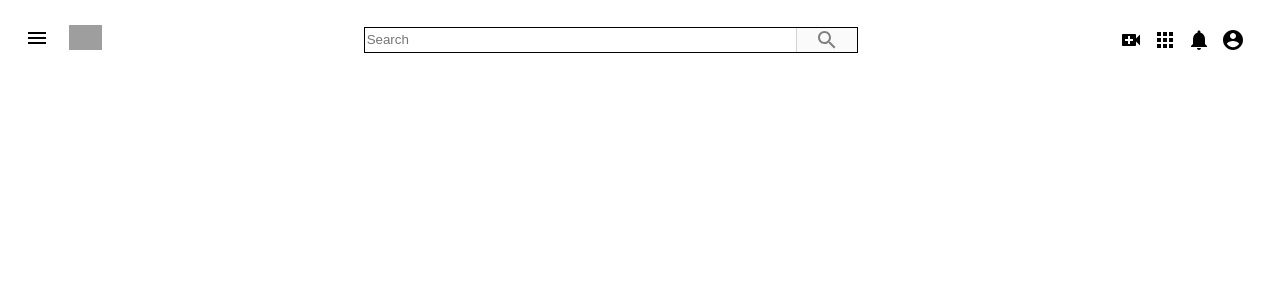
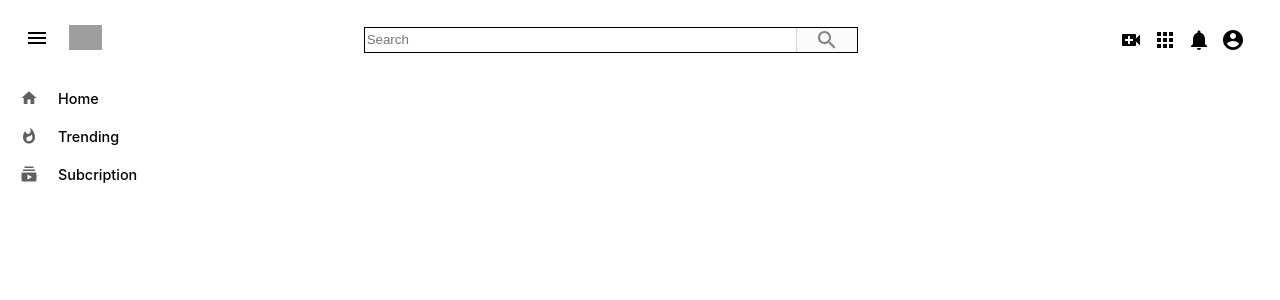
Before and after one commit to abhishekdam/Youtube-clone, a React (Create React App) app: page / in a window 1280 px wide. Shown: the top 300 px of the page. Built offline with nearby package versions, Linux system fonts and the light colour scheme; grey boxes are pictures that could not be loaded.

Commit message:
sidebar half

```diff
--- a/src/App.css
+++ b/src/App.css
@@ -0,0 +1,4 @@
+.app__page{
+  display: flex;
+
+}
--- a/src/App.js
+++ b/src/App.js
@@ -1,13 +1,19 @@
 import "./App.css";
 import Header from "./components/Header";
+import Sidebar from "./components/Sidebar";
+import RecomendedVideo from "./components/RecomendedVideo";
 
 function App() {
   return (
     <div className="App">
       {/* Header */}
       <Header />
-      {/* Sidebar */}
-      {/* Recomended Video */}
+      <div className="app__page">
+        {/* Sidebar */}
+        <Sidebar></Sidebar>
+        {/* Recomended Video */}
+        <RecomendedVideo></RecomendedVideo>
+      </div>
     </div>
   );
 }
--- /dev/null
+++ b/src/components/RecomendedVideo.css
@@ -0,0 +1,3 @@
+.recomendedVideos {
+  flex: 0.8;
+}
--- /dev/null
+++ b/src/components/RecomendedVideo.js
@@ -0,0 +1,12 @@
+import React from 'react'
+import './RecomendedVideo.css'
+
+function RecomendedVideo() {
+    return (
+        <div className="recomendedVideos">
+
+        </div>
+    )
+}
+
+export default RecomendedVideo
--- /dev/null
+++ b/src/components/Sidebar.css
@@ -0,0 +1,3 @@
+.sidebar {
+  flex: 0.2;
+}
--- /dev/null
+++ b/src/components/Sidebar.js
@@ -0,0 +1,18 @@
+import React from "react";
+import "./Sidebar.css";
+import HomeIcon from "@material-ui/icons/Home";
+import WhatshotIcon from '@material-ui/icons/Whatshot';
+import SubscriptionsIcon from '@material-ui/icons/Subscriptions';
+import SidebarRow from "./SidebarRow";
+
+function Sidebar() {
+  return (
+    <div className="sidebar">
+      <SidebarRow Icon={HomeIcon} title="Home"></SidebarRow>
+      <SidebarRow Icon={WhatshotIcon} title="Trending"></SidebarRow>
+      <SidebarRow Icon={SubscriptionsIcon} title="Subcription"></SidebarRow>
+    </div>
+  );
+}
+
+export default Sidebar;
--- /dev/null
+++ b/src/components/SidebarRow.css
@@ -0,0 +1,30 @@
+.sidebarRow {
+  display: flex;
+  align-items: center;
+  padding: 10px 20px;
+}
+
+.sidebarRow__icon {
+  color: #606060;
+  font-size: large !important;
+}
+
+.sidebarRow__title {
+  flex: 1;
+  margin-left: 20px;
+  font-size: 0.9em;
+  font-weight: 500;
+}
+
+.sidebarRow:hover {
+  background-color: lightgray;
+  cursor: pointer;
+}
+
+.sidebarRow:hover > .sidebarRow__icon {
+  color: red;
+}
+
+.sidebarRow:hover > .sidebarRow__title {
+  font-weight: bold;
+}
--- /dev/null
+++ b/src/components/SidebarRow.js
@@ -0,0 +1,13 @@
+import React from "react";
+import "./SidebarRow.css";
+
+function SidebarRow({ Icon, title }) {
+  return (
+    <div className="sidebarRow">
+      <Icon className="sidebarRow__icon"></Icon>
+      <h2 className="sidebarRow__title">{title}</h2>
+    </div>
+  );
+}
+
+export default SidebarRow;
```
